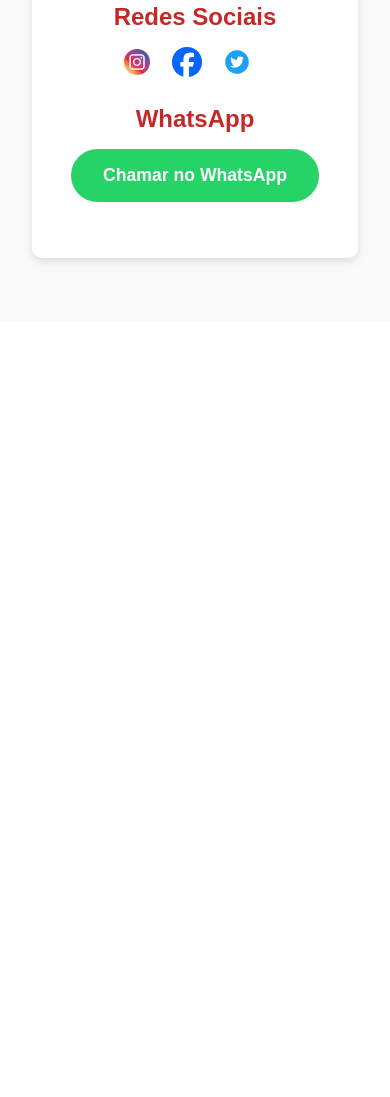
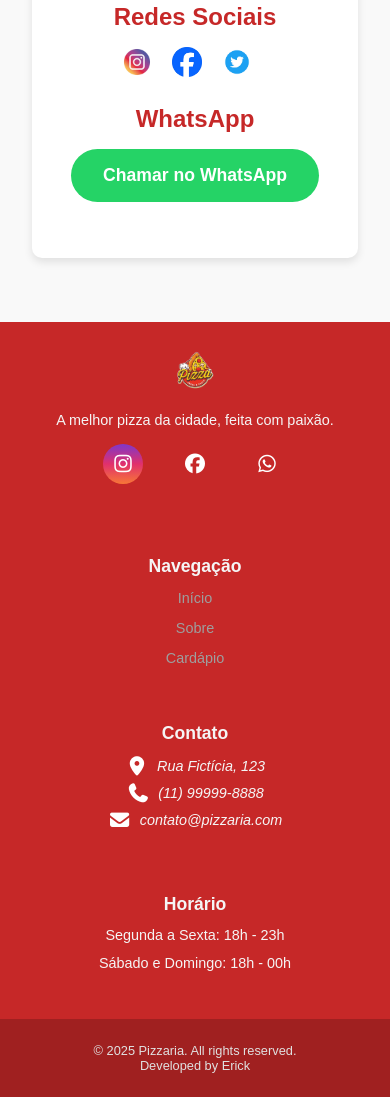
Before and after one commit to EstudanteErick/Pizzaria-3, a plain HTML site: page index.html in a window 390 px wide. Shown: the part 4816-5913 px from the top of the page. Before the commit the page ends 5138 px from the top, so only its background shows below. Drawn offline with Linux system fonts and the light colour scheme.

Commit message:
roda pé terminado e site finalizado

```diff
--- a/index.html
+++ b/index.html
@@ -3,6 +3,7 @@
 <head>
     <meta charset="UTF-8">
     <meta name="viewport" content="width=device-width, initial-scale=1.0">
+    <link rel="stylesheet" href="https://cdnjs.cloudflare.com/ajax/libs/font-awesome/7.0.0/css/all.min.css" integrity="sha512-DxV+EoADOkOygM4IR9yXP8Sb2qwgidEmeqAEmDKIOfPRQZOWbXCzLC6vjbZyy0vPisbH2SyW27+ddLVCN+OMzQ==" crossorigin="anonymous" referrerpolicy="no-referrer" />
     <link rel="stylesheet" href="style.css">
     <title>Pizzaria</title>
 </head>
@@ -15,9 +16,9 @@
 
             <div class="nav-list">
                 <ul class="nav-menu">
-                    <li class="nav-item"><a href="#" class="nav-link">Início</a></li>
-                    <li class="nav-item"><a href="#" class="nav-link">Sobre</a></li>
-                    <li class="nav-item"><a href="#" class="nav-link">Cardápio</a></li>
+                    <li class="nav-item"><a href="#home" class="nav-link">Início</a></li>
+                    <li class="nav-item"><a href="#about" class="nav-link">Sobre</a></li>
+                    <li class="nav-item"><a href="#menu" class="nav-link">Cardápio</a></li>
                 </ul>
                 <div class="mobile-menu-icon">
                     <button><img class="icon" src="Imagens/menu_white_36dp.svg" alt="menu"></button>
@@ -27,15 +28,15 @@
     </header>
 
     <main>
-        <section class="hero">
+        <section class="hero" id="home">
             <div class="hero-content">
                 <h1 class="hero-title">A Melhor Pizza da Cidade</h1>
                 <p class="hero-subtitle">Experimente os sabores que vão te conquistar!</p>
-                <a href="#" class="btn">Ver Cardápio</a>
+                <a href="#menu" class="btn">Ver Cardápio</a>
             </div>
         </section>
 
-        <section class="about">
+        <section class="about" id="about">
             <div class="about-content">
                 <div class="about-text">
                     <h2>Sobre nossa Pizzaria</h2>
@@ -47,7 +48,7 @@
             </div>
         </section>
 
-        <section class="menu">
+        <section class="menu" id="menu">
             <h2 class="menu-title">Nosso Cardápio</h2>
             <div class="menu-grid">
                 <!-- O conteúdo do menu será gerado dinamicamente pelo menu.js -->
@@ -88,6 +89,64 @@
         </div>
     </section>
 
+    <footer>
+        <div id="footer-contect">
+            <div id="footer-contacts">
+                <img src="Imagens/Logo.png" alt="Pizzaria Logo" class="footer-logo">
+                <p>A melhor pizza da cidade, feita com paixão.</p>
+
+                <div class="footer-social-media">
+                  <a href="#" class="footer-link" id="Instagram">
+                    <i class="fa-brands fa-instagram"></i>
+                  </a>
+
+                  <a href="#" class="footer-link" id="facebook">
+                    <i class="fa-brands fa-facebook"></i>
+                  </a>
+
+                  <a href="#" class="footer-link" id="whatsapp">
+                    <i class="fa-brands fa-whatsapp"></i>
+                  </a>
+                </div>
+            </div>
+
+            <ul class="footer-list">
+                <li>
+                    <h3>Navegação</h3>
+                </li>
+                <li>
+                    <a href="#" class="footer-link">Início</a>
+                </li>
+                <li>
+                    <a href="#" class="footer-link">Sobre</a>
+                </li>
+                <li>
+                    <a href="#" class="footer-link">Cardápio</a>
+                </li>
+            </ul>
+
+            <div class="footer-list">
+                <h3>Contato</h3>
+                <address class="footer-address">
+                    <p><i class="fa-solid fa-location-dot"></i> Rua Fictícia, 123</p>
+                    <p><i class="fa-solid fa-phone"></i> (11) 99999-8888</p>
+                    <p><i class="fa-solid fa-envelope"></i> contato@pizzaria.com</p>
+                </address>
+            </div>
+
+            <div class="footer-list">
+                <h3>Horário</h3>
+                <p>Segunda a Sexta: 18h - 23h</p>
+                <p>Sábado e Domingo: 18h - 00h</p>
+            </div>
+        </div>
+
+        <div id="footer-copywright">
+            <p>&copy; 2025 Pizzaria. All rights reserved.</p>
+            <p>Developed by Erick</p>
+        </div>
+    </footer>
+
     <script src="data.js"></script>
     <script src="menu.js"></script>
 </body>
--- a/style.css
+++ b/style.css
@@ -372,9 +372,204 @@
     transform: scale(1.2);
 }
 
+/*Rodapé*/
+
+footer {
+    width: 100%;
+    color: #f5f5f5;
+}
+
+.footer-link {
+    text-decoration: none;
+}
+
+#footer-contect {
+    background-color: #c62828; /* Changed to primary red */
+    display: grid;
+    grid-template-columns: repeat(4, 1fr);
+    padding: 2rem 3.5rem;
+}
+
+#footer-contacts h1 {
+    margin-bottom: 0.75rem;
+}
+
+.footer-logo {
+    width: 50px;
+    height: 50px;
+    margin-bottom: 0.75rem;
+}
+
+.footer-social-media {
+    display: flex;
+    gap: 2rem;
+    margin: 1.5rem;
+}
+
+.footer-social-media .footer-link {
+    display: flex;
+    align-items: center;
+    justify-content: center;
+    height: 2.5rem;
+    width: 2.5rem;
+    color: white;
+    border-radius: 50%;
+    transition: all 0.4s;
+}
+
+.footer-social-media .footer-link i {
+    font-size: 1.25rem;
+}
+.footer-social-media .footer-link:hover {
+    opacity: 0.8;
+}
+
+#Instagram {
+    background: linear-gradient(#7f37c9, #E1306C, #F77737);
+}
+
+#facebook {
+    background: linear-gradient(#4267b3);
+}
+
+#whatsapp {
+    background: linear-gradient(#25D366);
+}
+
+.footer-list {
+    display: flex;
+    flex-direction: column;
+    gap: 0.75rem;
+    list-style: none;
+}
+
+.footer-list .footer-link {
+    color: #9e9e9e;
+    transition: all 0.4s;
+}
+
+.footer-list .footer-link:hover {
+    color: #fff;
+}
+
+
+.footer-address p {
+    display: flex;
+    align-items: center;
+    gap: 0.5rem;
+    margin-bottom: 0.5rem;
+}
+
+.footer-address i {
+    font-size: 1.2rem;
+    color: #fff; /* Changed to white */
+}
+
+#footer-subscribe {
+    display: flex;
+    flex-direction: column;
+    gap: 1.5rem;
+}
+
+#footer-subscribe p {
+    color: #9e9e9e;
+}
+
+#input-group {
+    display: flex;
+    align-items: center;
+    background-color: rgb(36, 36, 36);
+    border-radius: 4px;
+}
+
+#input-group input {
+    all: unset;
+    padding: 0.75rem;
+    width: 100%;
+}
+
+#input-group button {
+    background-color: #c62828;
+    border: none;
+    color: white;
+    padding:  0px 1.25rem;
+    font-size: 1.125rem;
+    height: 100%;
+    border-radius: 0px 4px 4px 0px;
+    cursor: pointer;
+    transition: all 0.4s;
+}
+
+#input-group button:hover {
+    opacity: 0.8;
+}
+
+#footer-copywright {
+    background-color: #a02020; /* Changed to darker red */
+    text-align: center;
+    padding: 1.5rem 0;
+    color: #e0e0e0; /* Changed to light gray */
+}
+
+    #footer-contect {
+        grid-template-columns: repeat(2, 1fr);
+        gap: 2rem;
+    }
+}
+
+@media (max-width: 1024px) {
+    #footer-contect {
+        grid-template-columns: repeat(2, 1fr);
+        gap: 2rem;
+        padding: 2rem 1.5rem; /* Adjust padding for tablets */
+    }
+}
+
 @media (max-width: 768px) {
+
+    #footer-contect {
+        grid-template-columns: 1fr;
+        padding: 2rem 1rem; /* Further adjust padding for mobile */
+    }
+
+    #footer-contacts, .footer-list {
+        text-align: center; /* Center align text on mobile */
+        margin-bottom: 1.5rem;
+    }
+
+    .footer-social-media {
+        justify-content: center; /* Center social media icons */
+        margin: 1rem 0;
+    }
+
+    .footer-address p {
+        justify-content: center; /* Center address lines */
+    }
+
+    #footer-copywright p {
+        font-size: 0.9rem;
+    }
+
     .contact-in {
         flex-direction: column;
+    }
+}
+
+@media (max-width: 480px) {
+    #footer-contect {
+        padding: 1.5rem 1rem; /* Reduce padding even more */
+    }
+
+    #footer-contect h3 {
+        font-size: 1.1rem; /* Reduce heading size */
+    }
+
+    #footer-contect p, #footer-contect a {
+        font-size: 0.9rem; /* Reduce paragraph and link size */
+    }
+
+    #footer-copywright p {
+        font-size: 0.8rem;
     }
 }
 
```
